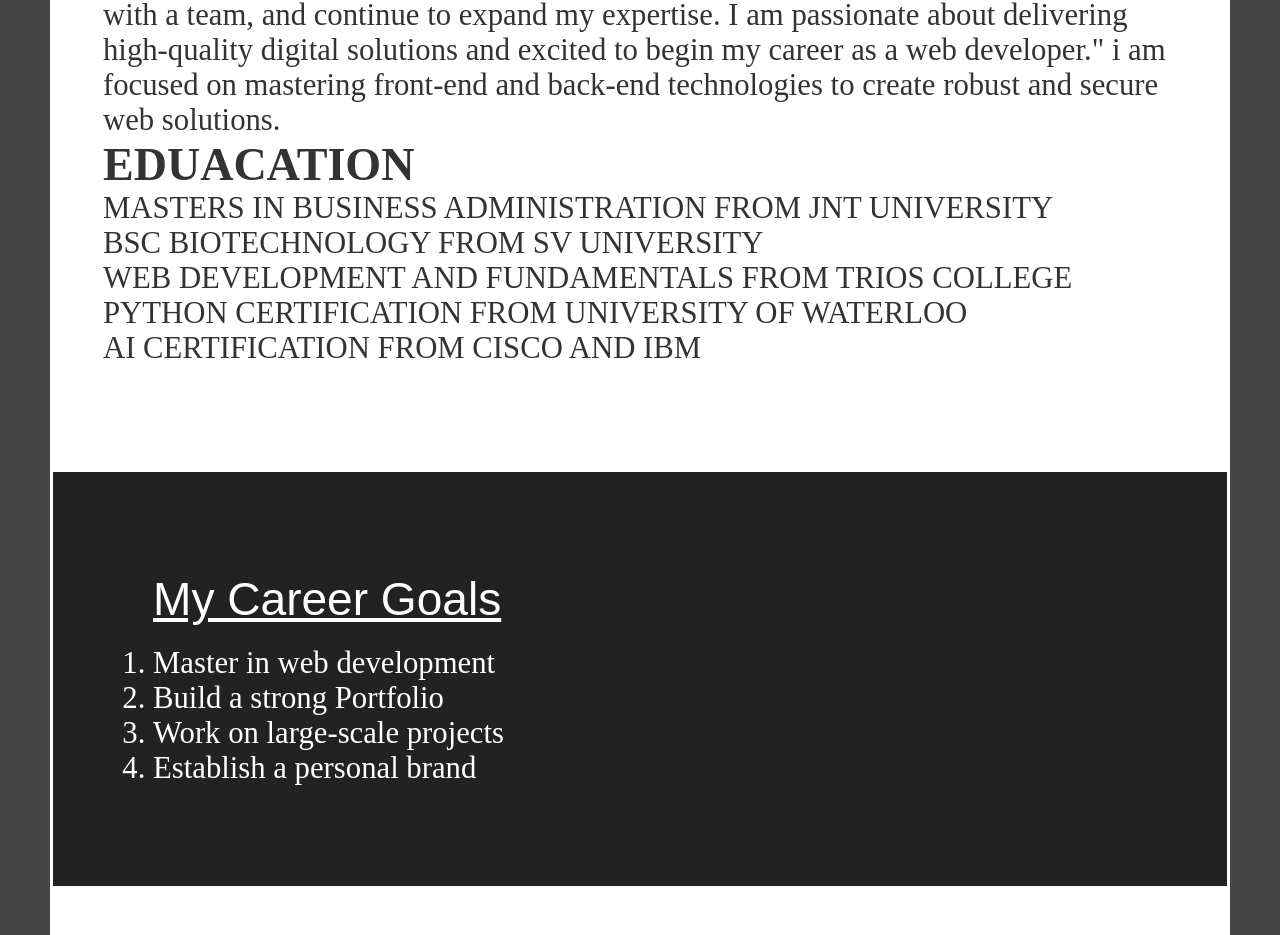
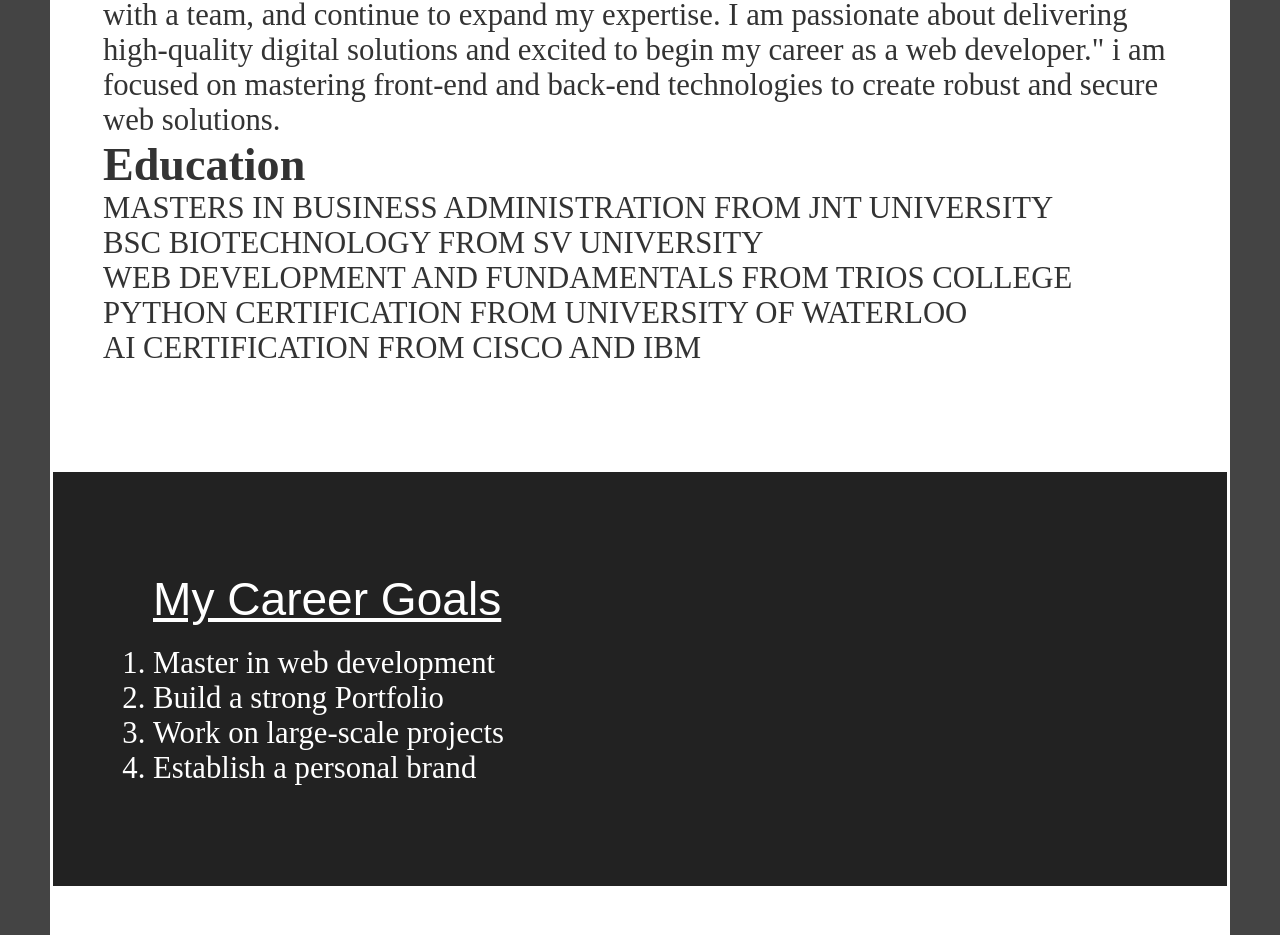
Before and after one commit to madhavi945/Madhavit.github.io, a plain HTML site: page index.html in a window 1280 px wide. Shown: the part 914-1849 px from the top of the page. Drawn offline with Linux system fonts and the light colour scheme; a web font is replaced by a local one.

Commit message:
Update index.html

```diff
--- a/index.html
+++ b/index.html
@@ -19,7 +19,7 @@
     <p>As a dedicated web development student in the TriOS College program, I have gained a solid foundation in front-end and back-end technologies, including HTML, CSS, JavaScript, and Graphic design.</p>
     <p> My hands-on training has equipped me with practical skills in creating responsive, user-friendly websites and applications. Now, I am eager to apply my knowledge in a professional environment where I can contribute to real-world projects, collaborate with a team, and continue to expand my expertise. I am passionate about delivering high-quality digital solutions and excited to begin my career as a web developer."
       i am focused on mastering front-end and back-end technologies to create robust and secure web solutions.</p>
-    <h2>EDUACATION</h2>
+    <h2>Education</h2>
     <p>MASTERS IN BUSINESS ADMINISTRATION FROM JNT UNIVERSITY</p>
     <P>BSC BIOTECHNOLOGY FROM SV UNIVERSITY</P>
     <P>WEB DEVELOPMENT AND FUNDAMENTALS FROM TRIOS COLLEGE</P>
```
